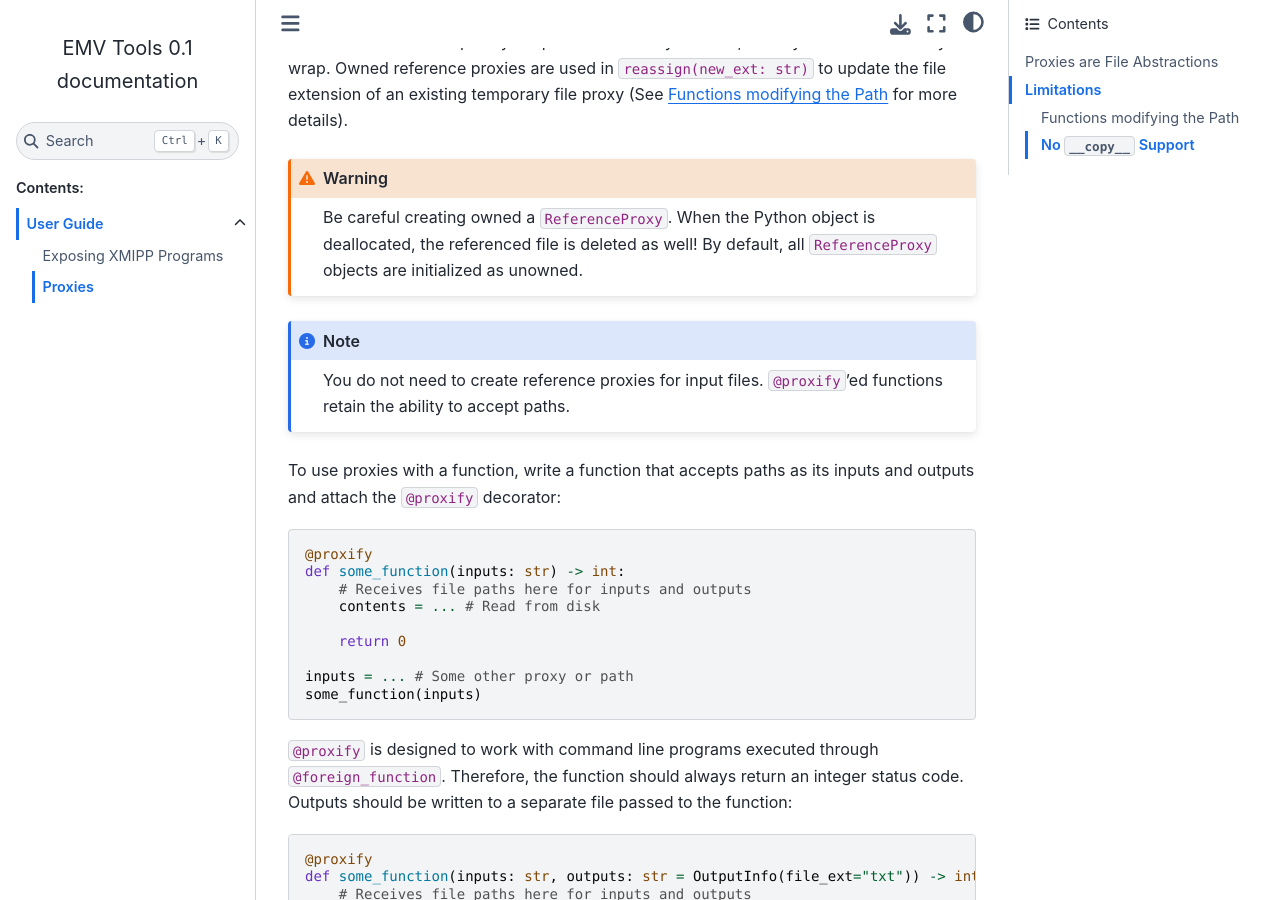
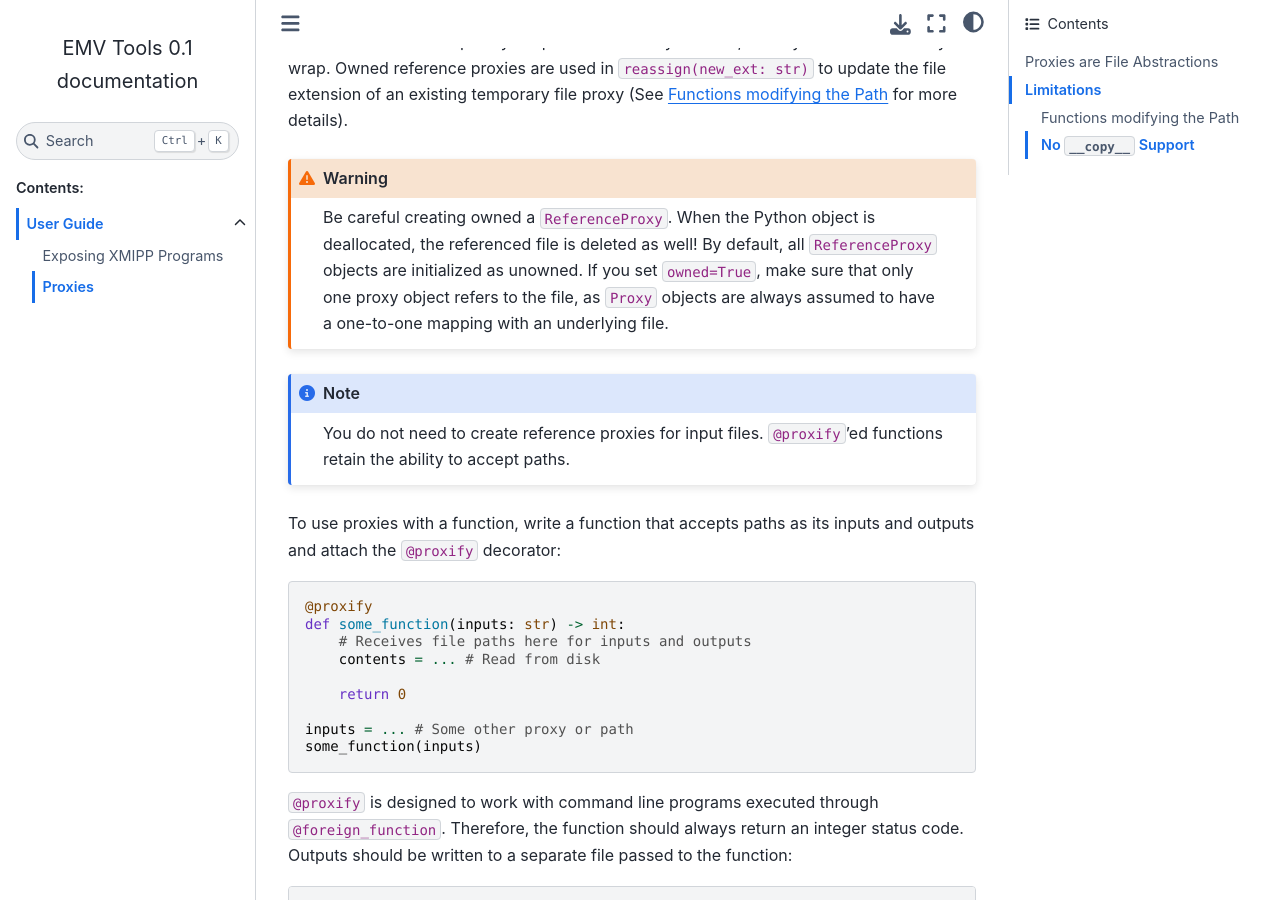
Before and after one commit to maxzoech/EMV-Scripts, a Sphinx documentation site: the page built from emv-tools/docs/source/scipion_bridge/proxies.rst, in a window 1280 px wide and 900 px high, scrolled down 883 px. Built offline with Sphinx 7.4.7 and the Sphinx Book theme 1.1.4, drawn with Linux system fonts in a browser that asks for light colours; pages that are not in the unit, such as notebooks, are missing from menus.

Commit message:
Update source documentation for proxies

```diff
--- a/emv-tools/docs/source/scipion_bridge/proxies.rst
+++ b/emv-tools/docs/source/scipion_bridge/proxies.rst
@@ -43,7 +44,10 @@ temporary file proxy (See :ref:`limitations_modified_path` for more details).
 .. warning::
     Be careful creating owned a ``ReferenceProxy``. When the Python object is
     deallocated, the referenced file is deleted as well! By default, all
-    ``ReferenceProxy`` objects are initialized as unowned.
+    ``ReferenceProxy`` objects are initialized as unowned. If you set
+    ``owned=True``, make sure that only one proxy object refers to the file,
+    as ``Proxy`` objects are always assumed to have a one-to-one mapping
+    with an underlying file.
 
 .. note::
     You do not need to create reference proxies for input files. ``@proxify``'ed
```
Also changed, not shown: other parts of emv-tools/docs/source/scipion_bridge/proxies.rst (+1 -0 lines), emv-tools/docs/source/api.rst (deleted, +0 -7 lines), 1 other file.
